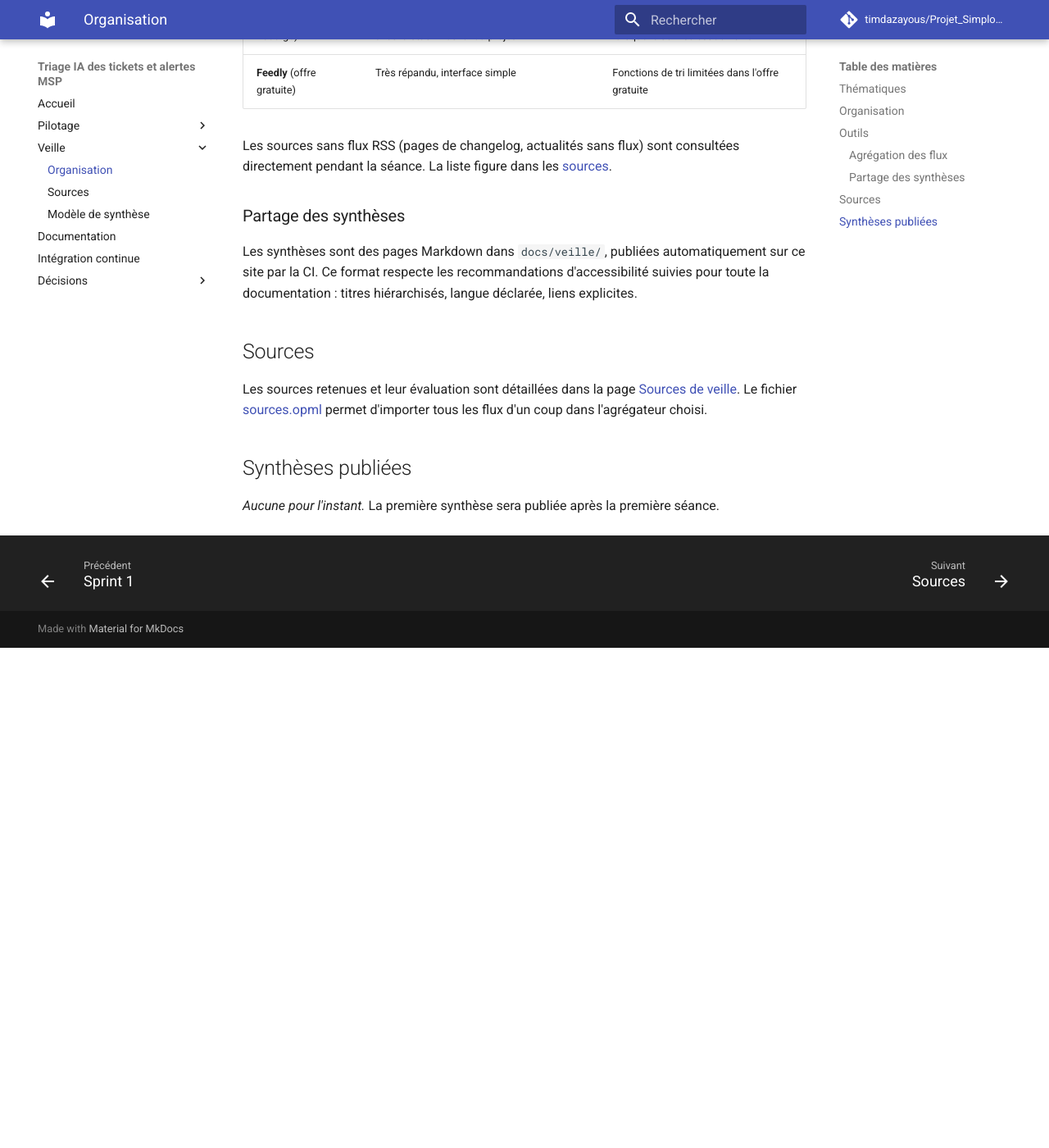
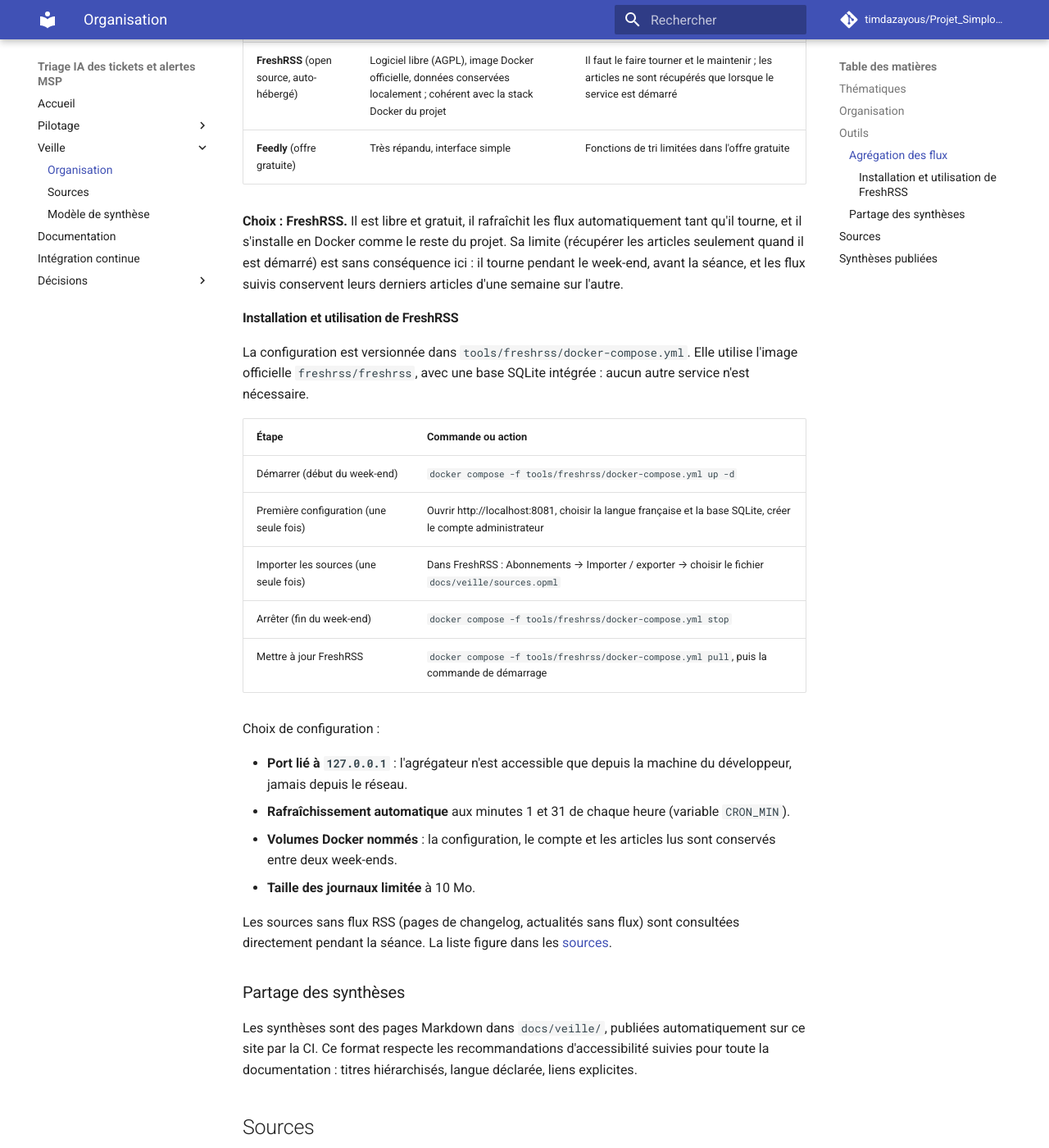
Before and after one commit to timdazayous/Projet_Simplon_FIN_ETUDES, an MkDocs documentation site: the page built from docs/veille/index.md, in a window 1280 px wide and 1400 px high, scrolled down 1458 px. Shown: the whole window at 82% size. Built offline with MkDocs 1.6.1 and Material for MkDocs 9.7.7, drawn with Linux system fonts in a browser that asks for light colours; comment, search, counter and statistics services are not loaded; before the commit the page ends 2248 px from its top, so only the background shows below that; some of the changed text lies outside the part shown.

Commit message:
Retient FreshRSS en Docker et le créneau du week-end pour la veille
Co-Authored-By: Claude Opus 5.5 <noreply@anthropic.com>

```diff
--- a/docs/veille/index.md
+++ b/docs/veille/index.md
@@ -12,7 +12,7 @@ La veille sert à garder le projet à jour sur les outils qu'il utilise et sur l
 
 ## Organisation
 
-- **Créneau** : 1 heure par semaine, *jour et heure à fixer*. Une séance manquée est rattrapée dans la semaine et signalée dans la synthèse suivante.
+- **Créneau** : 1 heure par semaine, **le week-end**, quand le développeur dispose de plus de temps libre. L'agrégateur tourne pendant le week-end pour récupérer les nouveaux articles avant la séance. Une séance manquée est rattrapée dans la semaine et signalée dans la synthèse suivante.
 - **Déroulé d'une séance** :
     1. **15 minutes de tri** dans l'agrégateur : marquer les articles en rapport avec une thématique, ignorer le reste.
     2. **30 minutes de lecture et de vérification** : pour chaque information retenue, remonter à la source primaire (texte officiel, documentation, note de version) et la confirmer par une deuxième source fiable.
@@ -23,13 +23,34 @@ La veille sert à garder le projet à jour sur les outils qu'il utilise et sur l
 
 ### Agrégation des flux
 
-Trois outils gratuits ont été comparés. *Choix à arrêter par le développeur.*
+Trois outils gratuits ont été comparés.
 
 | Outil | Points forts | Limites |
 |---|---|---|
-| **Inoreader** (offre gratuite) | Aucun hébergement à gérer ; jusqu'à 150 abonnements, règles et filtres ; applications mobiles pour lire en déplacement | Service propriétaire, publicité dans l'offre gratuite |
+| **Inoreader** (offre gratuite) | Aucun hébergement à gérer ; jusqu'à 150 abonnements, règles et filtres ; applications mobiles pour lire en déplacement | Service propriétaire, publicité ; d'après l'expérience du développeur, l'offre gratuite demande de rafraîchir régulièrement les flux à la main |
 | **FreshRSS** (open source, auto-hébergé) | Logiciel libre (AGPL), image Docker officielle, données conservées localement ; cohérent avec la stack Docker du projet | Il faut le faire tourner et le maintenir ; les articles ne sont récupérés que lorsque le service est démarré |
 | **Feedly** (offre gratuite) | Très répandu, interface simple | Fonctions de tri limitées dans l'offre gratuite |
+
+**Choix : FreshRSS.** Il est libre et gratuit, il rafraîchit les flux automatiquement tant qu'il tourne, et il s'installe en Docker comme le reste du projet. Sa limite (récupérer les articles seulement quand il est démarré) est sans conséquence ici : il tourne pendant le week-end, avant la séance, et les flux suivis conservent leurs derniers articles d'une semaine sur l'autre.
+
+#### Installation et utilisation de FreshRSS
+
+La configuration est versionnée dans `tools/freshrss/docker-compose.yml`. Elle utilise l'image officielle `freshrss/freshrss`, avec une base SQLite intégrée : aucun autre service n'est nécessaire.
+
+| Étape | Commande ou action |
+|---|---|
+| Démarrer (début du week-end) | `docker compose -f tools/freshrss/docker-compose.yml up -d` |
+| Première configuration (une seule fois) | Ouvrir http://localhost:8081, choisir la langue française et la base SQLite, créer le compte administrateur |
+| Importer les sources (une seule fois) | Dans FreshRSS : Abonnements → Importer / exporter → choisir le fichier `docs/veille/sources.opml` |
+| Arrêter (fin du week-end) | `docker compose -f tools/freshrss/docker-compose.yml stop` |
+| Mettre à jour FreshRSS | `docker compose -f tools/freshrss/docker-compose.yml pull`, puis la commande de démarrage |
+
+Choix de configuration :
+
+- **Port lié à `127.0.0.1`** : l'agrégateur n'est accessible que depuis la machine du développeur, jamais depuis le réseau.
+- **Rafraîchissement automatique** aux minutes 1 et 31 de chaque heure (variable `CRON_MIN`).
+- **Volumes Docker nommés** : la configuration, le compte et les articles lus sont conservés entre deux week-ends.
+- **Taille des journaux limitée** à 10 Mo.
 
 Les sources sans flux RSS (pages de changelog, actualités sans flux) sont consultées directement pendant la séance. La liste figure dans les [sources](sources.md).
 
```
Also changed, not shown: JOURNAL.md (+6 -0 lines), 1 other file.
